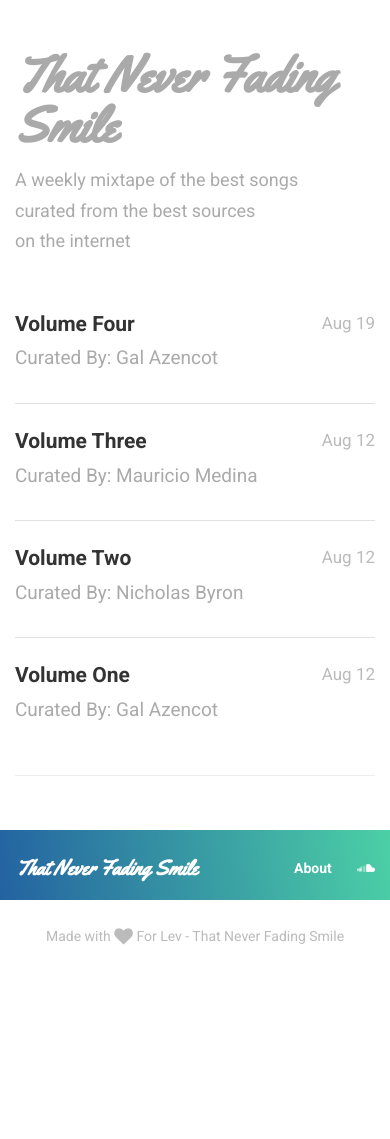
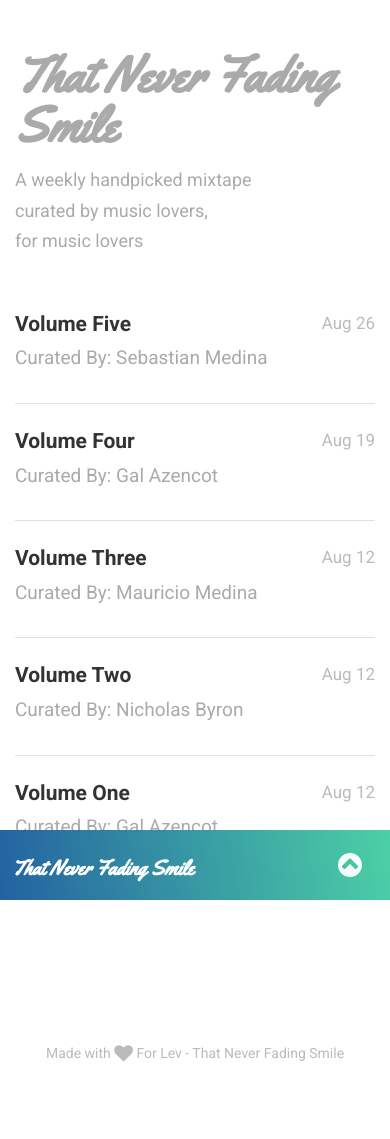
Before and after one commit to balzohrd/flapjack, a Jekyll site: the page built from index.html, in a window 390 px wide. Built offline with Jekyll 4.4.1, drawn with Linux system fonts in a browser that asks for light colours; nearby versions of some CDN libraries; the list of posts is cut into pages by our own code; comment, search, counter and statistics services are not loaded; before the commit the page ends 1022 px from its top, so only the background shows below that.

Commit message:
[looking at the sky] Who am I?... [phone rings] God?

```diff
--- a/_includes/header.html
+++ b/_includes/header.html
@@ -2,11 +2,14 @@
 <div class="header-container" id="header-container">
 <!-- Site navigation -->
   <nav class="site-nav">
-    <div class="trigger"> {% for page in site.pages %} {% if page.title %}
-        <a class="page-link" href="{{ page.url | prepend: site.baseurl }}">{{ page.title }}</a>{% endif %}{% endfor %}
-      <a class="page-link" href="https://soundcloud.com/that-never-fading-smile" target="_blank"><i class="fa fa-soundcloud"></i></a>
-    </div>
-  </nav>
+   <div class="trigger">{% for page in site.pages %}{% if page.title %}
+       <a class="page-link" href="{{ page.url | prepend: site.baseurl }}">{{ page.title }}</a>{% endif %}{% endfor %}
+       <a class="page-link" href="https://soundcloud.com/that-never-fading-smile" target="_blank"><i class="fa fa-soundcloud"></i></a>
+   </div>
+   <a href="#" class="menu-icon">
+     <i class="fa fa-chevron-circle-up fa-lg"></i>
+   </a>
+ </nav>
 <!-- title -->
   <header class="site-header">
      <a class="site-title" href="{{ site.baseurl }}/">{{ site.title }}</a>
--- a/_sass/_layout.scss
+++ b/_sass/_layout.scss
@@ -103,7 +103,7 @@
     max-width: 1024px;
     display: inline-block;
     vertical-align: middle;
-    margin-left: 6px;
+    margin-left: 2px;
 }
 
 .site-header a.site-title {
@@ -131,37 +131,79 @@
     color: #5694f1;
 }
 
-.page-link {
-    display: inline-block;
-    line-height: 100%;
-    font-size: 14px;
-    margin: 0;
-    margin-bottom: 20px;
-    font-size: 17px;
-}
+.site-nav {
+    padding-top: 16px;
+    float: right;
+    margin-right: 25px;
+    text-transform: uppercase;
 
-nav.site-nav {
-    float: right;
-    height: 100%;
-    margin: 19px 15px;
+    .menu-icon {
+        display: none;
+    }
+
+    @include media-query($on-palm) {
+        position: absolute;
+        bottom: 50px;
+        right: 5px;
+        background: #3366ff;
+        background-image: -moz-linear-gradient(right top, $from 0%, $to 100%);
+        background-image: -webkit-gradient(linear, right top, left bottom, color-stop(0, $from), color-stop(1, $to));
+        background: -webkit-linear-gradient(right top, $from 0%, $to 100%);
+        background: -o-linear-gradient(right top, $from 0%, $to 100%);
+        background: -ms-linear-gradient(right top, $from 0%, $to 100%);
+        background: linear, right top, $from 0%, $to 100%;
+        opacity: 0.95;
+        text-align: right;
+
+        .menu-icon {
+            display: block;
+            float: right;
+            width: 50px;
+            height: 30px;
+            line-height: 0;
+            text-align: center;
+            color: #fff;
+            position: fixed;
+            bottom: 15px;
+            right: 15px
+        }
+
+        .trigger {
+            clear: both;
+            display: none;
+        }
+
+        &:hover .trigger {
+            display: block;
+            padding-bottom: 5px;
+        }
+
+        .page-link {
+            display: block;
+            padding: 5px 10px;
+        }
+    }
 
     .page-link {
         color: #fff;
         font-size: 14px;
         font-weight: 600;
+        line-height: $base-line-height;
+        letter-spacing: 0.05em;
 
-        // Gaps between nav items, but not on the first one
+
         &:not(:first-child) {
-            margin-left: 20px;
+                margin-left: 20px;
         }
-    }
 
-    a.page-link {
-        text-decoration: none;
+        &:hover {
+            opacity: 0.8
+        };
     }
 }
-
-
+a.page-link {
+    text-decoration: none;
+}
 
 /**
  * Site footer
@@ -365,10 +407,75 @@
     top: 0;
     font-size: 17px;
 }
-
+// 404
 .not-found-tittle {
     font-size: 100px;
     font-family: $yellowtail;
     text-align: center;
     color: #aaa;
 }
+
+// Contributor Page
+.tprofile p { margin: 0 0 0 0; }
+.tprofile img {
+    border-radius: 999px;
+}
+
+section { padding: 1em 0; text-align: center; }
+   section.centered, section .tprofile {
+       text-align: center;
+   }
+
+   header .text, section .text,
+   section .tprofile {
+       display: inline-block;
+       width: 297px;
+       padding: 30px 2%;
+   }
+
+   header .image, section .image {
+       position: absolute;
+       right: 510px;
+       width: 100%;
+       text-align: right;
+   }
+
+
+   section.alternate .image {
+       left: 510px;
+       right: auto;
+       text-align: center;
+   }
+
+   section.alternate .text {
+       float: left;
+   }
+
+   .tprofile h3 {
+    font-family: $yellowtail;
+    margin-bottom: 0px;
+}
+
+#icons {
+  text-align:center;
+
+  i {
+    width: 45px;
+    height: 45px;
+    margin: .5em 0 0 .5em;
+    padding: 7px 0;
+    display: inline-block;
+    color: #fff;
+    font-size: 30px;
+    text-align: center;
+    box-sizing: border-box;
+    opacity: .75;
+
+    &:hover {opacity:1;}
+    &.fa-link {background-color: $brand-color;}
+    &.fa-google-plus {background-color: #D14836;}
+    &.fa-twitter {background-color: #00ACED;}
+    &.fa-instagram {background-color: #3F729B;}
+    &.fa-soundcloud {background-color: #f50;}
+  }
+}
--- a/index.html
+++ b/index.html
@@ -4,8 +4,8 @@
 <!-- Brief intro -->
 <div class="header-intro">
   <h2 class="header-tittle">That Never Fading Smile</h2>
-  <p> A weekly mixtape of the best songs <br /> curated from the best sources
-  <br />on the internet</p>
+  <p> A weekly handpicked mixtape<br />curated by music lovers,
+  <br />for music lovers</p>
 </div>
 <!-- End intro -->
 <div class="home">
```
Also changed, not shown: _posts/2015-08-26-volume-five.markdown (added, +10 -0 lines), contributors.md (added, +55 -0 lines), assets/images/gal_a.jpg (added), assets/images/mauricio_m.jpg (added), assets/images/nick_b.jpg (added), assets/images/seb_m.jpg (added), assets/images/wave.png (deleted).
